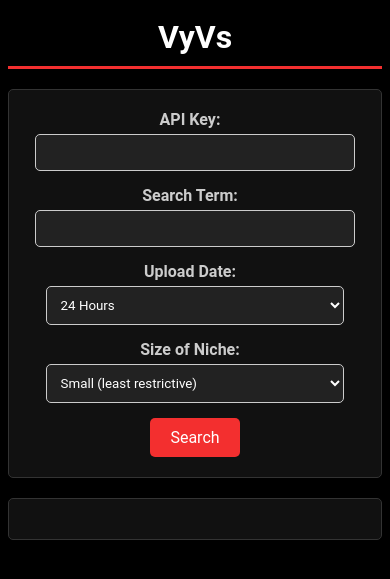
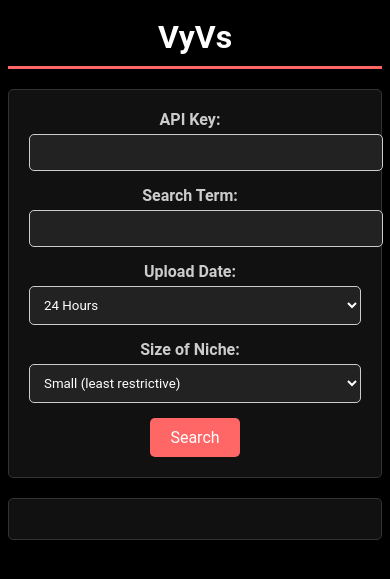
Before and after one commit to MashClashXD/viral-youtube-video-scraper, a Flask app: page / in a window 390 px wide. Shown: the top 579 px of the page. Run offline with Flask 2, Linux system fonts and the light colour scheme.

Commit message:
Update index.html

```diff
--- a/api/templates/index.html
+++ b/api/templates/index.html
@@ -1,8 +1,8 @@
 <!DOCTYPE html>
 <html>
 <head>
-    <title>vyvs</title>
-    <meta name="viewport" content="width=device-width, initial-scale=1.0"> <!-- Add this viewport meta tag -->
+    <title>VyVs</title>
+    <meta name="viewport" content="width=device-width, initial-scale=1.0">
     <link rel="stylesheet" type="text/css" href="{{ url_for('static', filename='styles.css') }}">
     <style>
         /* Original desktop styles */
@@ -15,7 +15,7 @@
             background-color: #000;
             padding: 20px;
             font-family: 'Roboto', sans-serif;
-            border-bottom: 3px solid #f32f2f;
+            border-bottom: 3px solid #ff6666;
         }
 
         .custom-form {
@@ -43,7 +43,7 @@
 
             input[type="text"],
             select {
-                width: 90%;
+                width: 100%;
                 padding: 10px;
                 margin-bottom: 15px;
                 border: 1px solid #ccc;
@@ -51,7 +51,7 @@
             }
 
             input[type="submit"] {
-                background-color: #f32f2f;
+                background-color: #ff6666;
                 color: #fff;
                 border: none;
                 padding: 10px 20px;
@@ -89,10 +89,17 @@
         {% if result %}
         <p>{{ result }}</p>
         {% endif %}
+        <div id="file-link" style="display: {% if file_generated %}block{% else %}none{% endif %};">
+            <p><a href="/download_excel">Download Excel File</a></p>
+        </div>
+    </div>
 
-        {% if file_generated %}
-        <p><a href="/download_excel">Download Excel File</a></p>
-        {% endif %}
-    </div>
+    <script>
+        // JavaScript to keep the form and options visible after generating the file link
+        var fileLinkDiv = document.getElementById('file-link');
+        if (fileLinkDiv.style.display === 'block') {
+            document.querySelector('.custom-form').style.display = 'block';
+        }
+    </script>
 </body>
 </html>
```
